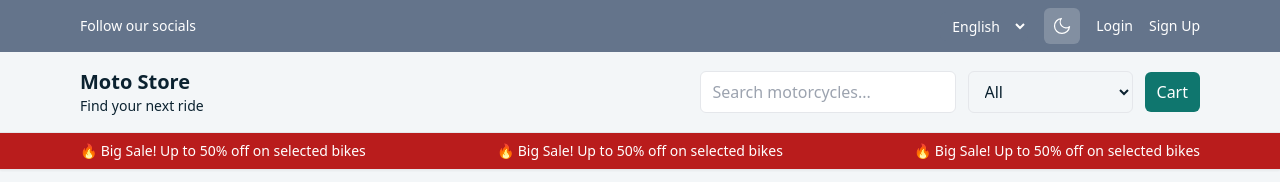
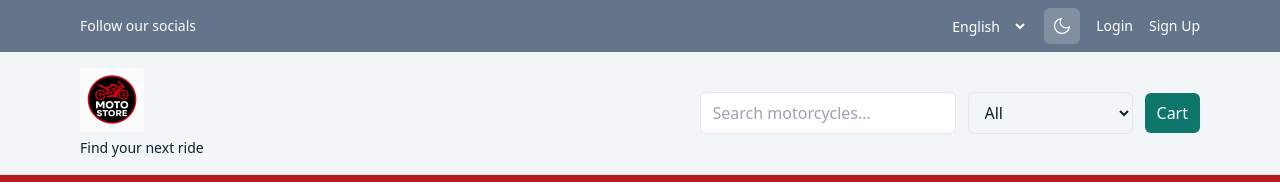
Before and after one commit to KemuelPaez/moto-market, a React (Vite) app: page / in a window 1280 px wide. Shown: the top 182 px of the page. Built offline with nearby package versions, Linux system fonts and the light colour scheme.

Commit message:
Replaced header logo with actual image

```diff
--- a/index.html
+++ b/index.html
@@ -2,7 +2,7 @@
 <html lang="en">
   <head>
     <meta charset="UTF-8" />
-    <link rel="icon" type="image/svg+xml" href="/vite.svg" />
+    <link rel="icon" type="image/svg+xml" href="../moto-store/src/images/moto-store-logo.png" />
     <meta name="viewport" content="width=device-width, initial-scale=1.0" />
     <meta name="description" content="Moto Store — browse, search and purchase motorcycles and accessories" />
     <title>Moto Store</title>
--- a/src/App.jsx
+++ b/src/App.jsx
@@ -189,6 +189,15 @@ export default function App() {
 	}
 	const goBackFromBrand = () => setSelectedBrandRoute(null)
 
+	// add a handler to go back to the main/home view
+	const goHome = () => {
+		setSelectedBrandRoute(null)
+		setBrand('All')
+		setQuery('')
+		setSelectedProduct(null)
+		if (typeof window !== 'undefined') window.scrollTo({ top: 0, behavior: 'smooth' })
+	}
+
 	return (
 		<div
 			className="app-root"
@@ -208,6 +217,7 @@ export default function App() {
 					cartCount={cartCount}
 					theme={dark}
 					onToggleTheme={() => setDark(d => !d)}
+					onHome={goHome} // pass handler
 				/>
 			</div>
 
--- a/src/components/Header.jsx
+++ b/src/components/Header.jsx
@@ -1,4 +1,5 @@
 import React from 'react'
+import logo from '../images/moto-store-logo.png'
 
 export default function Header({
 	brands = [],
@@ -9,7 +10,8 @@ export default function Header({
 	onToggleCart,
 	cartCount = 0,
 	theme = false,
-	onToggleTheme = () => {}
+	onToggleTheme = () => {},
+	onHome = () => {}
 }) {
 	return (
 		<header className="w-full border-b shadow-sm">
@@ -58,7 +60,18 @@ export default function Header({
 				<div className="max-w-6xl mx-auto px-4 py-4 flex flex-col sm:flex-row sm:items-center sm:justify-between gap-4">
 					{/* Logo */}
 					<div>
-						<h1 className="text-xl font-semibold text-text">Moto Store</h1>
+						<button
+							onClick={onHome}
+							aria-label="Go to home"
+							className="inline-flex items-center gap-3 p-0 border-none bg-transparent"
+						>
+							<img
+								src={logo}
+								alt="Moto Store"
+								className="w-16 h-auto object-contain"
+								style={{ display: 'block' }}
+							/>
+						</button>
 						<p className="text-sm text-text">Find your next ride</p>
 					</div>
 
```
Also changed, not shown: src/components/BrandPage.jsx (indentation only), src/images/moto-store-logo.png (added).
